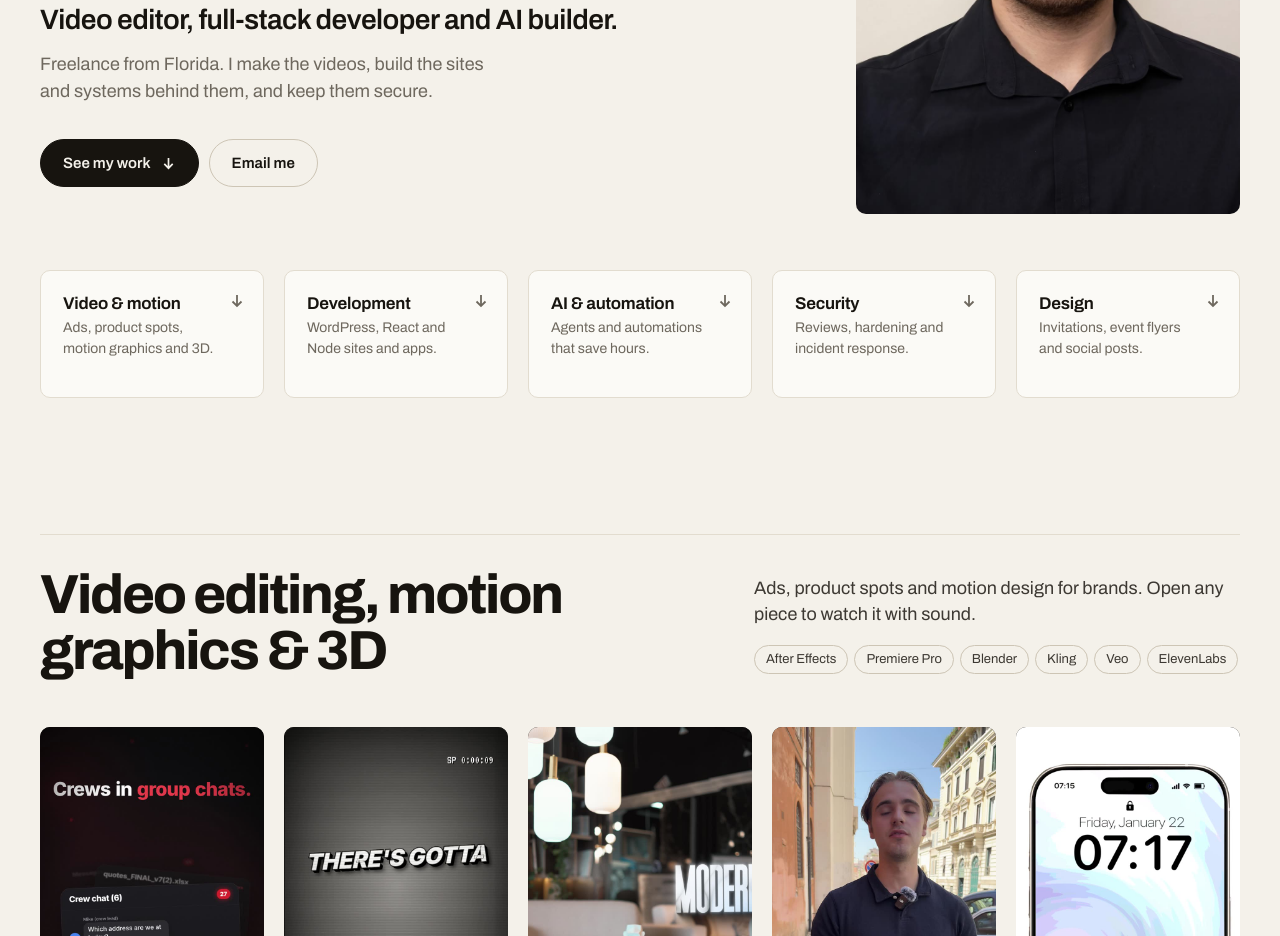
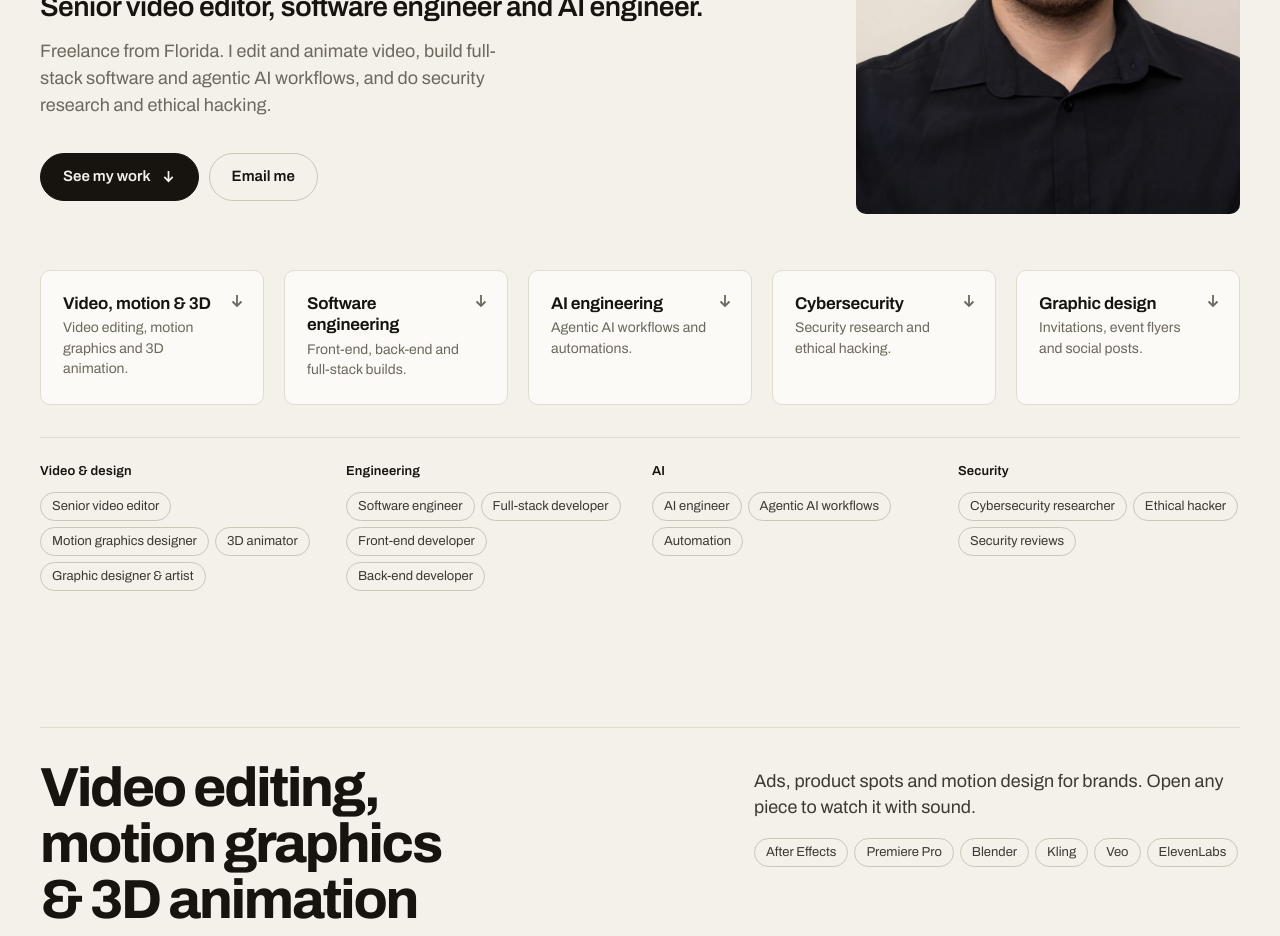
Before and after one commit to yassineoueslti/yassineoueslti.github.io, a plain HTML site: page index.html in a window 1280 px wide. Shown: the part 386-1322 px from the top of the page. Drawn offline with Linux system fonts and the light colour scheme.

Commit message:
Add roles band and broaden section titles
Co-Authored-By: Claude Opus 5.5 <noreply@anthropic.com>
Claude-Session: https://claude.ai/code/session_017F65pAskdhmE6QXMMwLNAF

```diff
--- a/index.html
+++ b/index.html
@@ -64,6 +64,9 @@ ul,ol{list-style:none}
 .btn-line:hover{border-color:var(--ink)}
 .chips{display:flex;flex-wrap:wrap;gap:6px}
 .chips li{font-size:13px;line-height:1;padding:7px 11px;border:1px solid var(--line-2);border-radius:999px;color:var(--ink-2);white-space:nowrap}
+.roles{display:grid;gap:20px;margin-top:32px;padding-top:24px;border-top:1px solid var(--line)}
+.roles .rh{font-size:13px;font-weight:600;letter-spacing:.01em;color:var(--ink);margin:0 0 10px}
+@media (min-width:900px){.roles{grid-template-columns:repeat(4,minmax(0,1fr));column-gap:var(--cgap,24px)}}
 .tag{display:inline-block;font-size:12px;font-weight:600;line-height:1;padding:5px 9px;border-radius:999px;border:1px solid var(--line-2);color:var(--ink-2);white-space:nowrap}
 
 /* ---------- header ---------- */
@@ -418,8 +421,8 @@ html.lock{overflow:hidden}
     <div class="hero-grid">
       <div class="hero-text">
         <h1 class="name"><span class="l">Mike <span class="y">(Yassine)</span></span><span class="l">Oueslti</span></h1>
-        <p class="role">Video editor, full-stack developer and AI builder.</p>
-        <p class="intro">Freelance from Florida. I make the videos, build the sites and systems behind them, and keep them secure.</p>
+        <p class="role">Senior video editor, software engineer and AI engineer.</p>
+        <p class="intro">Freelance from Florida. I edit and animate video, build full-stack software and agentic AI workflows, and do security research and ethical hacking.</p>
         <div class="cta">
           <a class="btn btn-ink" href="#video">See my work <svg viewBox="0 0 16 16" aria-hidden="true"><path d="M8 2v11M3.5 8.5L8 13l4.5-4.5"/></svg></a>
           <a class="btn btn-line" href="mailto:mikestudioagency@gmail.com">Email me</a>
@@ -431,18 +434,25 @@ html.lock{overflow:hidden}
     </div>
 
     <nav class="map" aria-label="What I do">
-      <a class="mcard" href="#video"><span class="t">Video &amp; motion</span><span class="d">Ads, product spots, motion graphics and 3D.</span><svg viewBox="0 0 16 16" aria-hidden="true"><path d="M8 2v11M3.5 8.5L8 13l4.5-4.5"/></svg></a>
-      <a class="mcard" href="#development"><span class="t">Development</span><span class="d">WordPress, React and Node sites and apps.</span><svg viewBox="0 0 16 16" aria-hidden="true"><path d="M8 2v11M3.5 8.5L8 13l4.5-4.5"/></svg></a>
-      <a class="mcard" href="#ai"><span class="t">AI &amp; automation</span><span class="d">Agents and automations that save hours.</span><svg viewBox="0 0 16 16" aria-hidden="true"><path d="M8 2v11M3.5 8.5L8 13l4.5-4.5"/></svg></a>
-      <a class="mcard" href="#security"><span class="t">Security</span><span class="d">Reviews, hardening and incident response.</span><svg viewBox="0 0 16 16" aria-hidden="true"><path d="M8 2v11M3.5 8.5L8 13l4.5-4.5"/></svg></a>
-      <a class="mcard" href="#design"><span class="t">Design</span><span class="d">Invitations, event flyers and social posts.</span><svg viewBox="0 0 16 16" aria-hidden="true"><path d="M8 2v11M3.5 8.5L8 13l4.5-4.5"/></svg></a>
+      <a class="mcard" href="#video"><span class="t">Video, motion &amp; 3D</span><span class="d">Video editing, motion graphics and 3D animation.</span><svg viewBox="0 0 16 16" aria-hidden="true"><path d="M8 2v11M3.5 8.5L8 13l4.5-4.5"/></svg></a>
+      <a class="mcard" href="#development"><span class="t">Software engineering</span><span class="d">Front-end, back-end and full-stack builds.</span><svg viewBox="0 0 16 16" aria-hidden="true"><path d="M8 2v11M3.5 8.5L8 13l4.5-4.5"/></svg></a>
+      <a class="mcard" href="#ai"><span class="t">AI engineering</span><span class="d">Agentic AI workflows and automations.</span><svg viewBox="0 0 16 16" aria-hidden="true"><path d="M8 2v11M3.5 8.5L8 13l4.5-4.5"/></svg></a>
+      <a class="mcard" href="#security"><span class="t">Cybersecurity</span><span class="d">Security research and ethical hacking.</span><svg viewBox="0 0 16 16" aria-hidden="true"><path d="M8 2v11M3.5 8.5L8 13l4.5-4.5"/></svg></a>
+      <a class="mcard" href="#design"><span class="t">Graphic design</span><span class="d">Invitations, event flyers and social posts.</span><svg viewBox="0 0 16 16" aria-hidden="true"><path d="M8 2v11M3.5 8.5L8 13l4.5-4.5"/></svg></a>
     </nav>
+
+    <div class="roles" aria-label="Roles">
+      <div class="rg"><p class="rh">Video &amp; design</p><ul class="chips"><li>Senior video editor</li><li>Motion graphics designer</li><li>3D animator</li><li>Graphic designer &amp; artist</li></ul></div>
+      <div class="rg"><p class="rh">Engineering</p><ul class="chips"><li>Software engineer</li><li>Full-stack developer</li><li>Front-end developer</li><li>Back-end developer</li></ul></div>
+      <div class="rg"><p class="rh">AI</p><ul class="chips"><li>AI engineer</li><li>Agentic AI workflows</li><li>Automation</li></ul></div>
+      <div class="rg"><p class="rh">Security</p><ul class="chips"><li>Cybersecurity researcher</li><li>Ethical hacker</li><li>Security reviews</li></ul></div>
+    </div>
   </section>
 
   <!-- ======= video ======= -->
   <section class="sec wrap" id="video" aria-labelledby="video-h">
     <div class="sec-head">
-      <h2 id="video-h">Video editing, motion graphics &amp; 3D</h2>
+      <h2 id="video-h">Video editing, motion graphics &amp; 3D animation</h2>
       <div class="aside">
         <p class="lede">Ads, product spots and motion design for brands. Open any piece to watch it with sound.</p>
         <ul class="chips" aria-label="Tools"><li>After Effects</li><li>Premiere Pro</li><li>Blender</li><li>Kling</li><li>Veo</li><li>ElevenLabs</li></ul>
@@ -483,9 +493,9 @@ html.lock{overflow:hidden}
   <!-- ======= development ======= -->
   <section class="sec wrap" id="development" aria-labelledby="dev-h">
     <div class="sec-head">
-      <h2 id="dev-h">Full-stack development</h2>
+      <h2 id="dev-h">Software engineering &amp; full-stack development</h2>
       <div class="aside">
-        <p class="lede">WordPress, React and Node sites and apps, databases, servers and deployment.</p>
+        <p class="lede">Front-end and back-end work: WordPress, React and Node sites and apps, databases, servers and deployment.</p>
         <ul class="chips" aria-label="Stack"><li>WordPress</li><li>WooCommerce</li><li>React</li><li>TypeScript</li><li>Node.js</li><li>PostgreSQL</li><li>Supabase</li><li>Servers &amp; deployment</li></ul>
       </div>
     </div>
@@ -528,10 +538,10 @@ html.lock{overflow:hidden}
   <!-- ======= AI ======= -->
   <section class="sec wrap" id="ai" aria-labelledby="ai-h">
     <div class="sec-head">
-      <h2 id="ai-h">AI systems &amp; automation</h2>
+      <h2 id="ai-h">AI engineering &amp; agentic workflows</h2>
       <div class="aside">
-        <p class="lede">AI agents and automations that answer leads, move data and save hours.</p>
-        <ul class="chips" aria-label="Tools"><li>n8n</li><li>AI agents</li><li>LLM APIs</li><li>Voice agents</li><li>Playwright</li></ul>
+        <p class="lede">AI agents, agentic workflows and automations that answer leads, move data and save hours.</p>
+        <ul class="chips" aria-label="Tools"><li>n8n</li><li>AI agents</li><li>Agentic workflows</li><li>LLM APIs</li><li>Voice agents</li><li>Playwright</li></ul>
       </div>
     </div>
     <div class="cards three">
@@ -559,17 +569,17 @@ html.lock{overflow:hidden}
   <!-- ======= security ======= -->
   <section class="sec wrap" id="security" aria-labelledby="sec-h">
     <div class="sec-head">
-      <h2 id="sec-h">Cybersecurity</h2>
+      <h2 id="sec-h">Cybersecurity research &amp; ethical hacking</h2>
       <div class="aside">
-        <p class="lede">Security reviews, hardening and incident response for websites, apps and servers.</p>
+        <p class="lede">Security research, ethical hacking, reviews, hardening and incident response for websites, apps and servers.</p>
       </div>
     </div>
     <div class="cards three">
       <article class="card">
         <div class="card-top"><span>Websites and apps</span></div>
-        <h3>Security review</h3>
-        <p>A close read of your code and configuration, plus dependency checks.</p>
-        <div class="card-foot"><span>Code · Configuration · Dependencies</span></div>
+        <h3>Security testing &amp; review</h3>
+        <p>Authorized testing of your site or app to find weak spots before attackers do, plus a close read of the code, configuration and dependencies.</p>
+        <div class="card-foot"><span>Ethical hacking · Code · Dependencies</span></div>
       </article>
       <article class="card">
         <div class="card-top"><span>WordPress and servers</span></div>
@@ -589,7 +599,7 @@ html.lock{overflow:hidden}
   <!-- ======= design ======= -->
   <section class="sec wrap" id="design" aria-labelledby="design-h">
     <div class="sec-head">
-      <h2 id="design-h">Design</h2>
+      <h2 id="design-h">Graphic design &amp; art</h2>
       <div class="aside">
         <p class="lede">Print and social design: invitations, event flyers and a social campaign concept.</p>
         <ul class="chips" aria-label="Tools"><li>Photoshop</li><li>Illustrator</li><li>Figma</li></ul>
```
